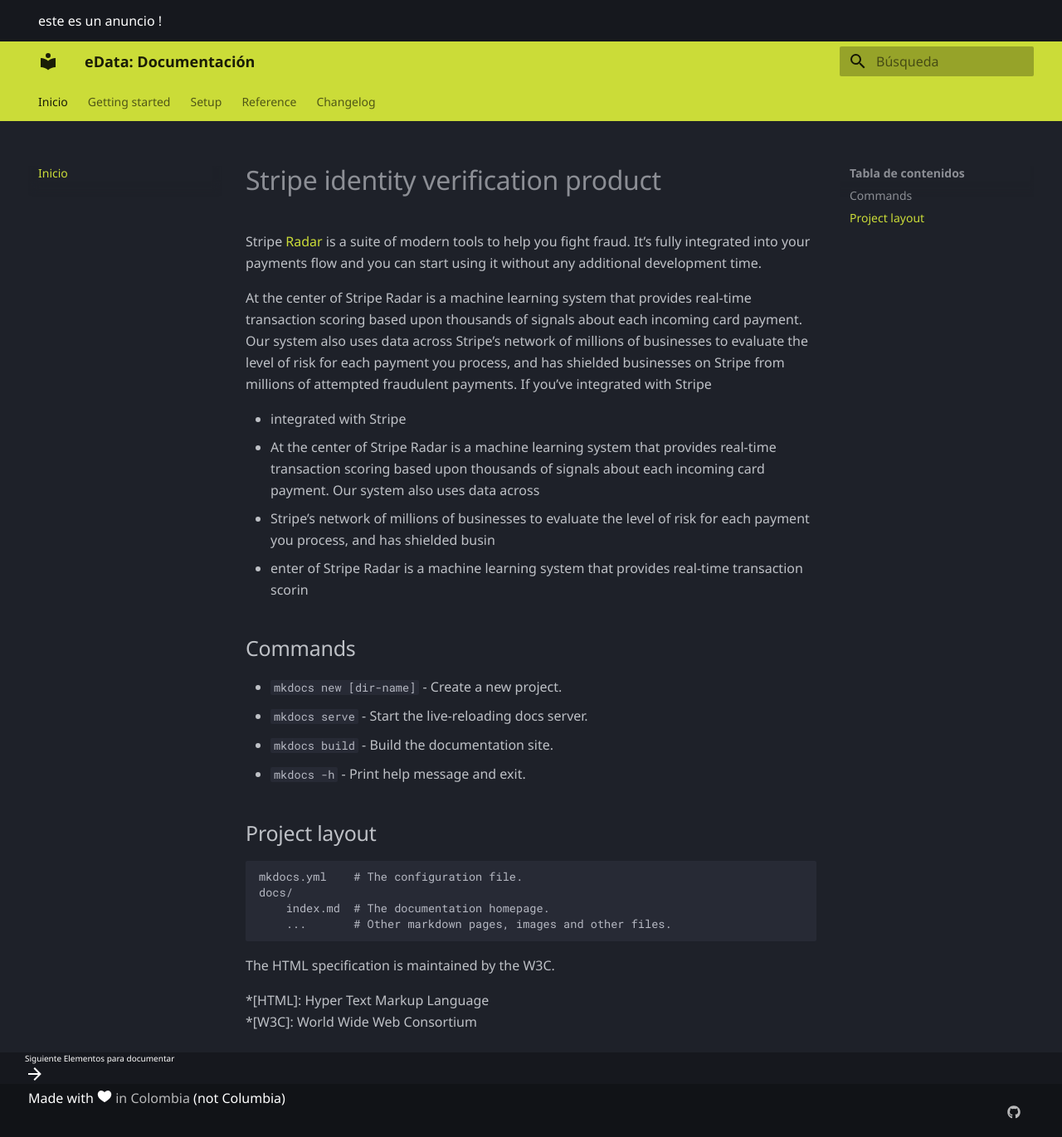
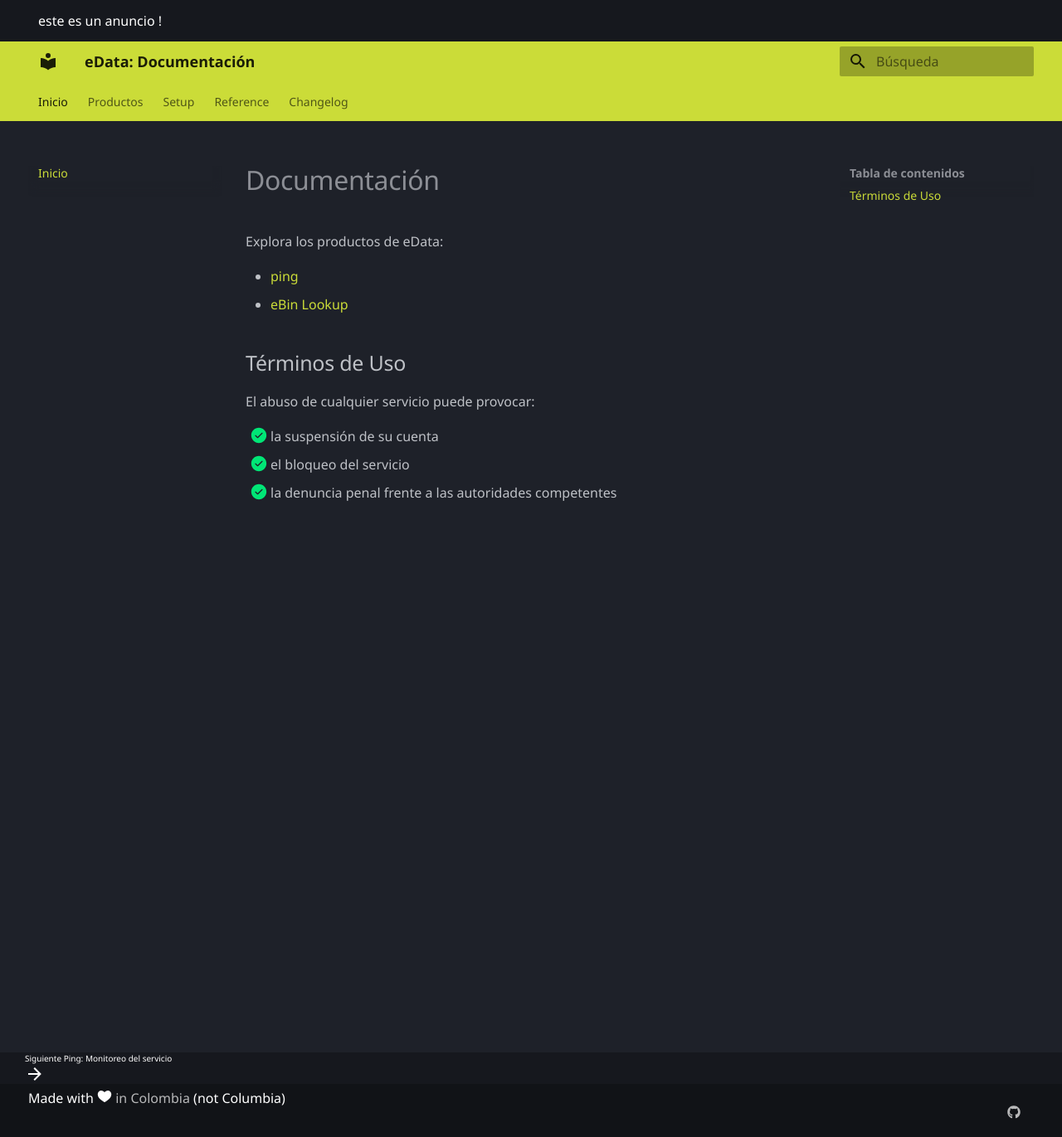
Before and after one commit to eData-la/docs, an MkDocs documentation site: the page built from docs/index.md, in a window 1280 px wide and 1371 px high. Shown: the whole window at 83% size. Built offline with MkDocs 1.6.1 and Material for MkDocs 9.7.7, drawn with Linux system fonts in a browser that asks for light colours; some web fonts are replaced.

Commit message:
ordenando documantación

```diff
--- a/docs/index.md
+++ b/docs/index.md
@@ -1,30 +1,15 @@
-# Stripe identity verification product
+# Documentación
 
-Stripe [Radar](pag3.md) is a suite of modern tools to help you fight fraud. It’s fully integrated into your payments flow and you can start using it without any additional development time.
+Explora los productos de eData:
 
-At the center of Stripe Radar is a machine learning system that provides real-time transaction scoring based upon thousands of signals about each incoming card payment. Our system also uses data across Stripe’s network of millions of businesses to evaluate the level of risk for each payment you process, and has shielded businesses on Stripe from millions of attempted fraudulent payments. If you’ve integrated with Stripe
-
-- integrated with Stripe
-- At the center of Stripe Radar is a machine learning system that provides real-time transaction scoring based upon thousands of signals about each incoming card payment. Our system also uses data across
-- Stripe’s network of millions of businesses to evaluate the level of risk for each payment you process, and has shielded busin
-- enter of Stripe Radar is a machine learning system that provides real-time transaction scorin
+- [ping](products/ping.md)
+- [eBin Lookup](products/ebinlookup.md)
 
 
-## Commands
+## Términos de Uso
 
-* `mkdocs new [dir-name]` - Create a new project.
-* `mkdocs serve` - Start the live-reloading docs server.
-* `mkdocs build` - Build the documentation site.
-* `mkdocs -h` - Print help message and exit.
+El abuso de cualquier servicio puede provocar:
 
-## Project layout
-
-    mkdocs.yml    # The configuration file.
-    docs/
-        index.md  # The documentation homepage.
-        ...       # Other markdown pages, images and other files.
-
-The HTML specification is maintained by the W3C.
-
-*[HTML]: Hyper Text Markup Language
-*[W3C]: World Wide Web Consortium
+* [x] la suspensión de su cuenta
+* [x] el bloqueo del servicio
+* [x] la denuncia penal frente a las autoridades competentes
--- a/mkdocs.yml
+++ b/mkdocs.yml
@@ -60,15 +60,9 @@
 #Page tree
 nav:
     - Inicio: index.md
-    - Getting started:
-        - pag2.md
-        - Creating your site: pag3.md
-        - Publishing your site: publishing-your-site.md
-        - Customization: customization.md
-        - Troubleshooting: troubleshooting.md
-        - Data privacy: data-privacy.md
-        - Insiders: insiders.md
-        - License: license.md
+    - Productos:
+        - products/ping.md
+        - products/ebinlookup.md
     - Setup:
         - Changing the colors: setup/changing-the-colors.md
         - Changing the fonts: setup/changing-the-fonts.md
```
Also changed, not shown: docs/pag2.md (+2 -0 lines), docs/products/ebinlookup.md (added, +15 -0 lines), docs/products/ping.md (added, +11 -0 lines).
